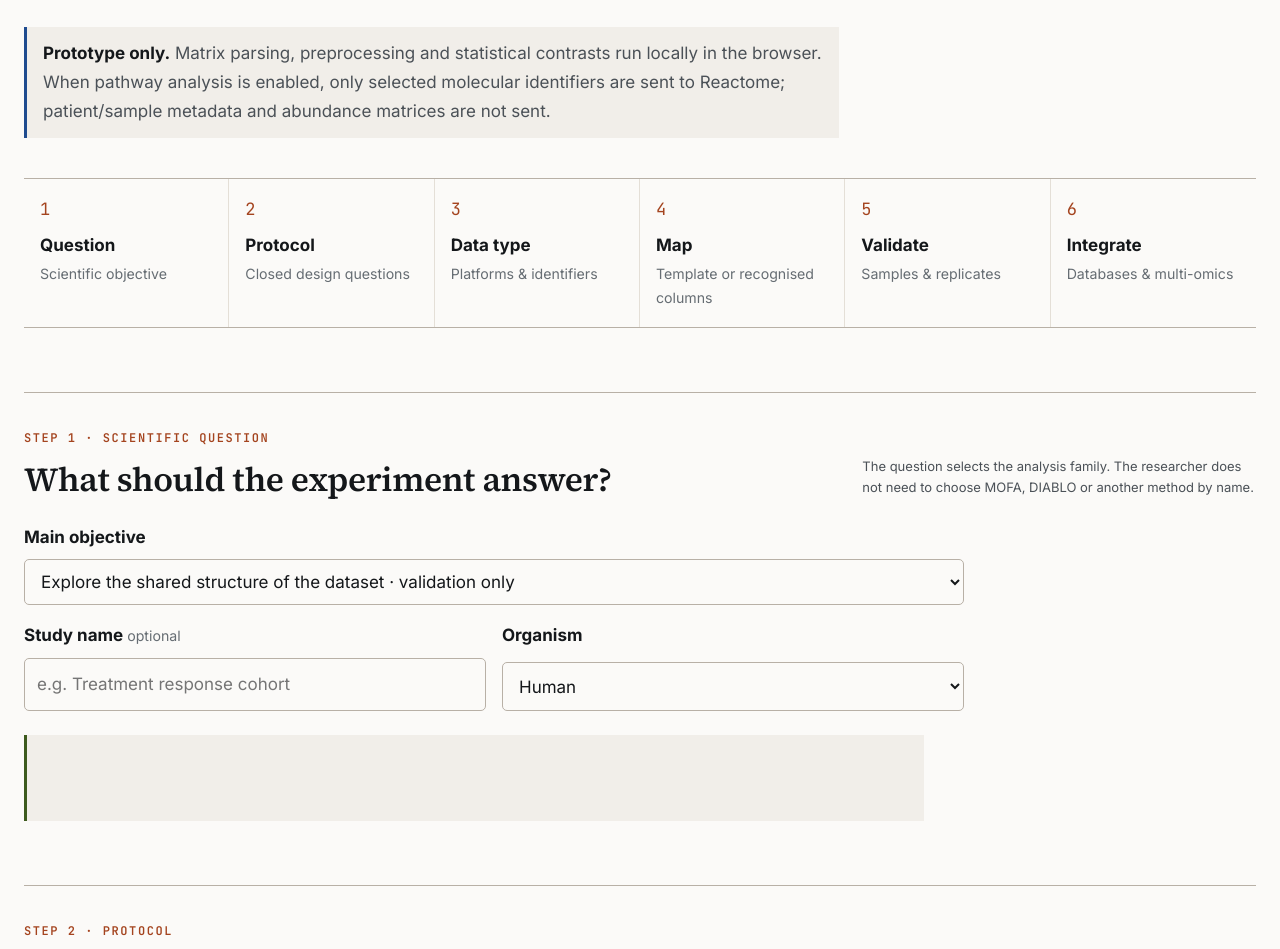
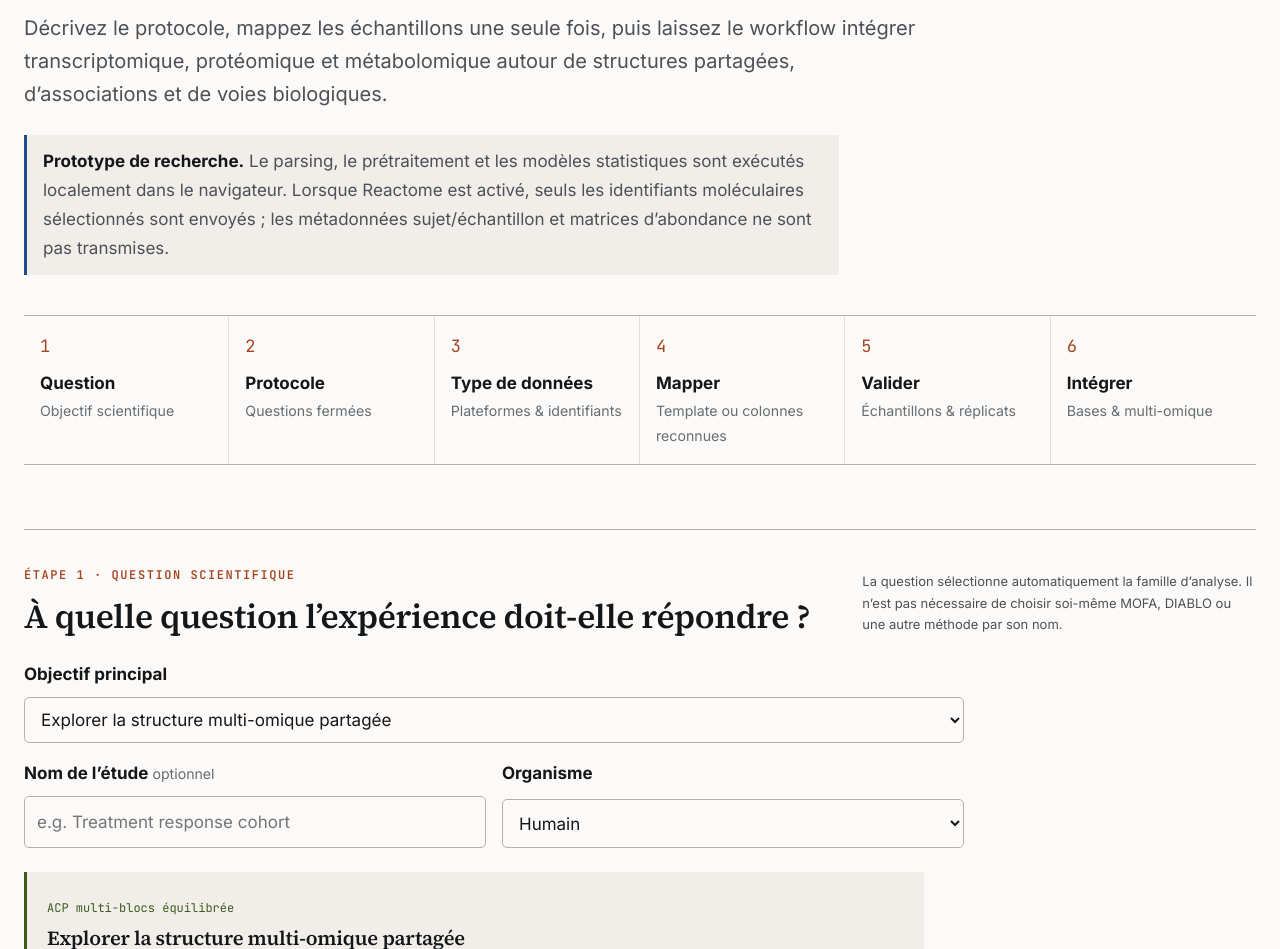
Before and after one commit to rberrah/rberrah.github.io, a SvelteKit app: page /multiomics/tool in a window 1280 px wide. Shown: the part 603-1552 px from the top of the page. Built offline with nearby package versions, Linux system fonts and the light colour scheme.

Commit message:
Translate core multi-omics workflow to French and English

```diff
--- a/src/routes/multiomics/tool/+page.svelte
+++ b/src/routes/multiomics/tool/+page.svelte
@@ -726,74 +726,72 @@
 </script>
 
 <svelte:head>
-  <title>Multi-omics prototype — PMx Explain</title>
+  <title>{t('Outil multi-omique — PMx Explain', 'Multi-omics tool — PMx Explain')}</title>
   <meta name="robots" content="noindex,nofollow,noarchive" />
   <meta name="description" content="Unlisted prototype for guided integration of transcriptomics, proteomics and metabolomics." />
 </svelte:head>
 
 <section class="hero">
-  <p class="eyebrow">Experimental prototype · unlisted · v0.9</p>
-  <h1>From multi-omics data to one biological interpretation.</h1>
+  <p class="eyebrow">{t('Prototype expérimental · outil · v1.0', 'Experimental prototype · tool · v1.0')}</p>
+  <h1>{t('Des données multi-omiques à une interprétation biologique.', 'From multi-omics data to one biological interpretation.')}</h1>
   <p class="lede">
-    Describe the protocol, map the samples once, then let the workflow integrate transcriptomics,
-    proteomics and metabolomics around shared factors, pathways and mechanisms.
+    {t('Décrivez le protocole, mappez les échantillons une seule fois, puis laissez le workflow intégrer transcriptomique, protéomique et métabolomique autour de structures partagées, d’associations et de voies biologiques.', 'Describe the protocol, map the samples once, then let the workflow integrate transcriptomics, proteomics and metabolomics around shared factors, associations, pathways and mechanisms.')}
   </p>
   <div class="privacy">
-    <strong>Prototype only.</strong>
-    Matrix parsing, preprocessing and statistical contrasts run locally in the browser.
-    When pathway analysis is enabled, only selected molecular identifiers are sent to Reactome; patient/sample metadata and abundance matrices are not sent.
+    <strong>{t('Prototype de recherche.', 'Research prototype.')}</strong>
+    {t('Le parsing, le prétraitement et les modèles statistiques sont exécutés localement dans le navigateur. Lorsque Reactome est activé, seuls les identifiants moléculaires sélectionnés sont envoyés ; les métadonnées sujet/échantillon et matrices d’abondance ne sont pas transmises.', 'Parsing, preprocessing and statistical models run locally in the browser. When Reactome is enabled, only selected molecular identifiers are sent; subject/sample metadata and abundance matrices are not transmitted.')}
   </div>
 </section>
 
 <section class="workflow" aria-label="Prototype workflow">
-  <div><span>1</span><strong>Question</strong><small>Scientific objective</small></div>
-  <div><span>2</span><strong>Protocol</strong><small>Closed design questions</small></div>
-  <div><span>3</span><strong>Data type</strong><small>Platforms & identifiers</small></div>
-  <div><span>4</span><strong>Map</strong><small>Template or recognised columns</small></div>
-  <div><span>5</span><strong>Validate</strong><small>Samples & replicates</small></div>
-  <div><span>6</span><strong>Integrate</strong><small>Databases & multi-omics</small></div>
+  <div><span>1</span><strong>{t('Question', 'Question')}</strong><small>{t('Objectif scientifique', 'Scientific objective')}</small></div>
+  <div><span>2</span><strong>{t('Protocole', 'Protocol')}</strong><small>{t('Questions fermées', 'Closed design questions')}</small></div>
+  <div><span>3</span><strong>{t('Type de données', 'Data type')}</strong><small>{t('Plateformes & identifiants', 'Platforms & identifiers')}</small></div>
+  <div><span>4</span><strong>{t('Mapper', 'Map')}</strong><small>{t('Template ou colonnes reconnues', 'Template or recognised columns')}</small></div>
+  <div><span>5</span><strong>{t('Valider', 'Validate')}</strong><small>{t('Échantillons & réplicats', 'Samples & replicates')}</small></div>
+  <div><span>6</span><strong>{t('Intégrer', 'Integrate')}</strong><small>{t('Bases & multi-omique', 'Databases & multi-omics')}</small></div>
 </section>
 
 <section class="panel">
   <div class="section-head">
     <div>
-      <p class="eyebrow">Step 1 · Scientific question</p>
-      <h2>What should the experiment answer?</h2>
-    </div>
-    <p>The question selects the analysis family. The researcher does not need to choose MOFA, DIABLO or another method by name.</p>
+      <p class="eyebrow">{t('Étape 1 · Question scientifique', 'Step 1 · Scientific question')}</p>
+      <h2>{t('À quelle question l’expérience doit-elle répondre ?', 'What should the experiment answer?')}</h2>
+    </div>
+    <p>{t('La question sélectionne automatiquement la famille d’analyse. Il n’est pas nécessaire de choisir soi-même MOFA, DIABLO ou une autre méthode par son nom.', 'The question selects the analysis family. The researcher does not need to choose MOFA, DIABLO or another method by name.')}</p>
   </div>
 
   <div class="form-grid">
     <label class="wide">
-      <span>Main objective</span>
+      <span>{t('Objectif principal', 'Main objective')}</span>
       <select bind:value={objective}>
-        <option value="explore">Explore the shared structure of the dataset · validation only</option>
-        <option value="groups">Compare groups / conditions · operational</option>
-        <option value="outcome">Explain an outcome or phenotype · not yet operational</option>
-        <option value="time">Study change over time · operational</option>
+        <option value="explore">{t('Explorer la structure multi-omique partagée', 'Explore the shared multi-omics structure')}</option>
+        <option value="groups">{t('Comparer des groupes / conditions', 'Compare groups / conditions')}</option>
+        <option value="outcome">{t('Expliquer un outcome / phénotype', 'Explain an outcome or phenotype')}</option>
+        <option value="time">{t('Étudier l’évolution au cours du temps', 'Study change over time')}</option>
       </select>
     </label>
 
     <label>
-      <span>Study name <small>optional</small></span>
+      <span>{t('Nom de l’étude', 'Study name')} <small>{t('optionnel', 'optional')}</small></span>
       <input bind:value={studyName} type="text" placeholder="e.g. Treatment response cohort" />
     </label>
 
     <label>
-      <span>Organism</span>
+      <span>{t('Organisme', 'Organism')}</span>
       <select bind:value={organism}>
-        <option value="human">Human</option>
-        <option value="mouse">Mouse</option>
+        <option value="human">{t('Humain', 'Human')}</option>
+        <option value="mouse">{t('Souris', 'Mouse')}</option>
         <option value="rat">Rat</option>
-        <option value="other">Other / to define</option>
+        <option value="other">{t('Autre / à définir', 'Other / to define')}</option>
       </select>
     </label>
   </div>
 
   <aside class="method-card">
-    <span class="method-tag">{selectedObjective.method}</span>
-    <h3>{selectedObjective.title}</h3>
-    <p>{selectedObjective.detail}</p>
+    <span class="method-tag">{$language === 'en' ? selectedObjective.methodEn : selectedObjective.methodFr}</span>
+    <h3>{$language === 'en' ? selectedObjective.titleEn : selectedObjective.titleFr}</h3>
+    <p>{$language === 'en' ? selectedObjective.detailEn : selectedObjective.detailFr}</p>
   </aside>
 </section>
 
```
